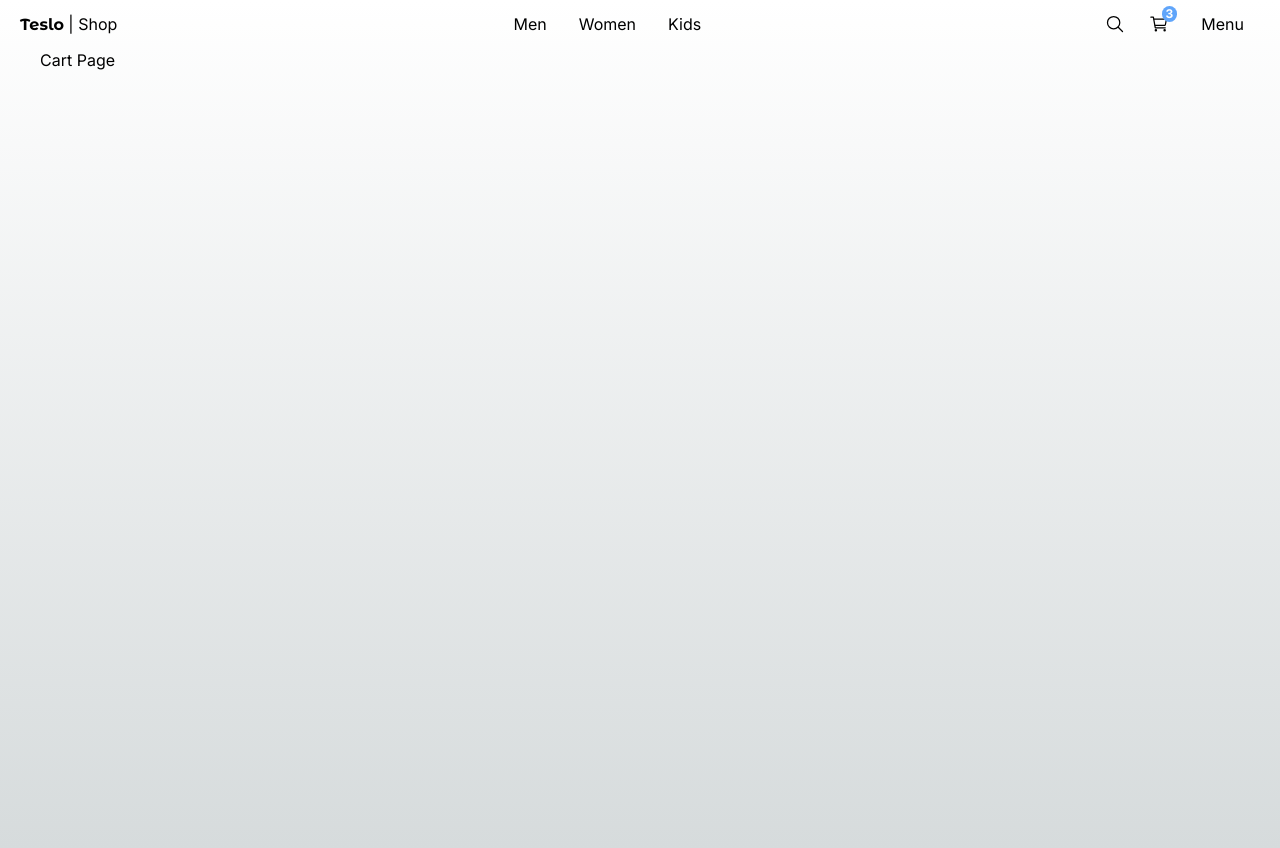
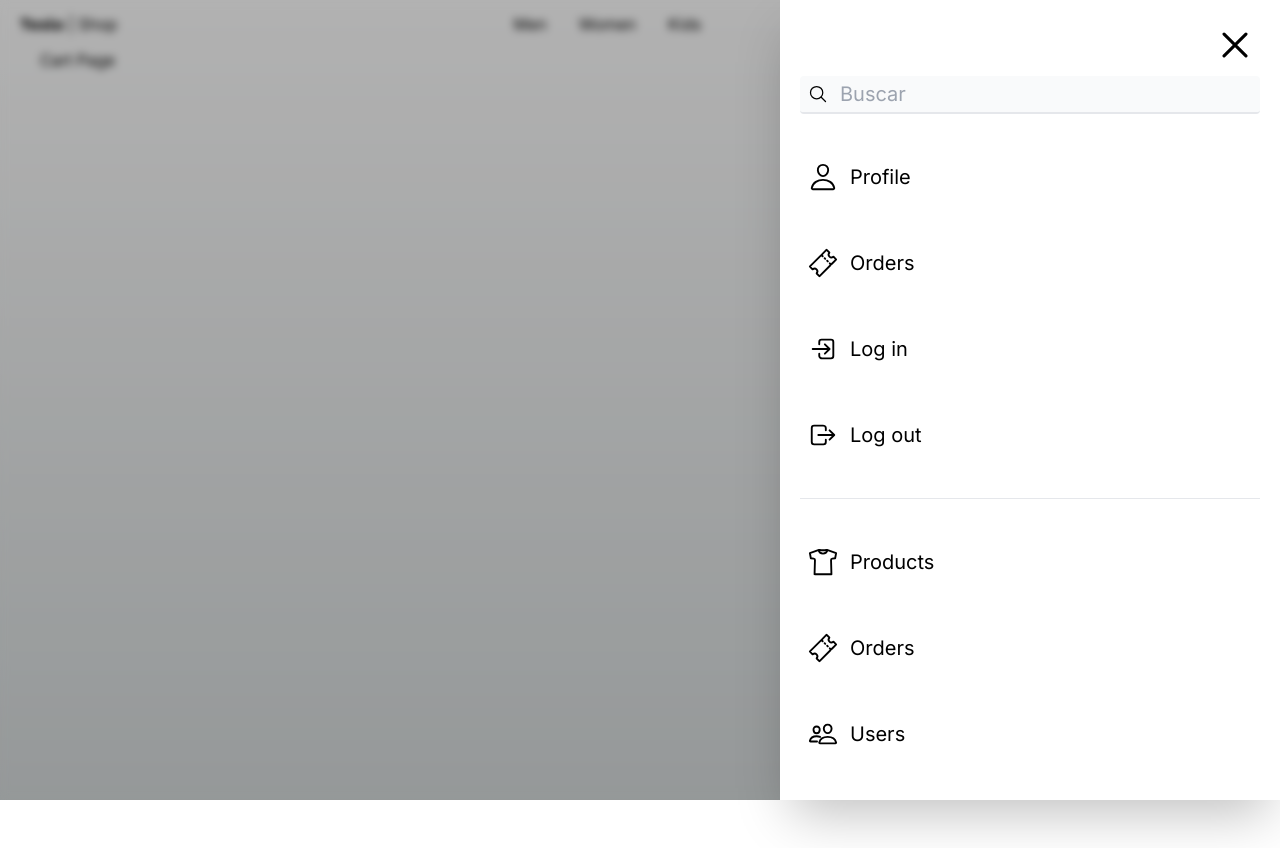
Before and after one commit to Carloslt5/next-course, a Next.js app in the folder 04-teslo-shop/: page /cart in a window 1280 px wide. After the commit the page ends 800 px from the top, so only its background shows below. Built offline with nearby package versions, Linux system fonts and the light colour scheme.

Commit message:
🔨 task: generate sidbar with links

```diff
--- a/04-teslo-shop/src/app/(shop)/layout.tsx
+++ b/04-teslo-shop/src/app/(shop)/layout.tsx
@@ -1,6 +1,11 @@
+import { Sidebar } from "@/components/ui/Sidebar";
+import { TopMenu } from "@/components/ui/TopMenu";
+
 export default function ShopLayout({ children }: { children: React.ReactNode }) {
   return (
-    <main className=" min-h-screen">
+    <main className="min-h-screen">
+      <TopMenu />
+      <Sidebar />
       <div className="px-1 sm:px-10">{children}</div>
     </main>
   );
--- a/04-teslo-shop/src/app/layout.tsx
+++ b/04-teslo-shop/src/app/layout.tsx
@@ -1,4 +1,3 @@
-import { TopMenu } from "@/components/ui/TopMenu";
 import { inter } from "@/config/fonts";
 import type { Metadata } from "next";
 import "./globals.css";
@@ -15,10 +14,7 @@
 }>) {
   return (
     <html lang="en">
-      <body className={inter.className}>
-        <TopMenu />
-        {children}
-      </body>
+      <body className={inter.className}>{children}</body>
     </html>
   );
 }
--- /dev/null
+++ b/04-teslo-shop/src/components/ui/Sidebar.tsx
@@ -0,0 +1,89 @@
+"use client";
+
+import Link from "next/link";
+import {
+  IoCloseOutline,
+  IoLogInOutline,
+  IoLogOutOutline,
+  IoPeopleOutline,
+  IoPersonOutline,
+  IoSearchOutline,
+  IoShirtOutline,
+  IoTicketOutline,
+} from "react-icons/io5";
+
+export const Sidebar = () => {
+  return (
+    <div>
+      <div className="fixed top-0 left-0 w-screen h-screen z-10 bg-black opacity-30 " />
+      <div className="fade-in fixed top-0 left-0 w-screen h-screen z-10  backdrop-filter backdrop-blur-sm" />
+
+      <nav className="fixed p-5 right-0 top-0 w-[500px] h-screen bg-white z-20 shadow-2xl transform transition-all duration-300">
+        <IoCloseOutline
+          size={50}
+          className="absolute top-5 right-5 cursor-pointer"
+          onClick={() => console.log("click")}
+        />
+        <div className="relative mt-14">
+          <IoSearchOutline size={20} className="absolute top-2 left-2" />
+          <input
+            type="text"
+            placeholder="Buscar"
+            className="w-full bg-gray-50 rounded pl-10 py-1 pr-10 border-b-2 text-xl border-gray-200 focus:outline-none focus:border-blue-500"
+          />
+        </div>
+
+        <Link
+          href={"/"}
+          className="flex items-center mt-10 p-2 hover:bg-gray-100 rounded transition-all"
+        >
+          <IoPersonOutline size={30} /> <span className="ml-3 text-xl">Profile</span>
+        </Link>
+
+        <Link
+          href={"/"}
+          className="flex items-center mt-10 p-2 hover:bg-gray-100 rounded transition-all"
+        >
+          <IoTicketOutline size={30} /> <span className="ml-3 text-xl">Orders</span>
+        </Link>
+
+        <Link
+          href={"/"}
+          className="flex items-center mt-10 p-2 hover:bg-gray-100 rounded transition-all"
+        >
+          <IoLogInOutline size={30} /> <span className="ml-3 text-xl">Log in</span>
+        </Link>
+
+        <Link
+          href={"/"}
+          className="flex items-center mt-10 p-2 hover:bg-gray-100 rounded transition-all"
+        >
+          <IoLogOutOutline size={30} /> <span className="ml-3 text-xl">Log out</span>
+        </Link>
+
+        <hr className="my-10" />
+
+        <Link
+          href={"/"}
+          className="flex items-center mt-10 p-2 hover:bg-gray-100 rounded transition-all"
+        >
+          <IoShirtOutline size={30} /> <span className="ml-3 text-xl">Products</span>
+        </Link>
+
+        <Link
+          href={"/"}
+          className="flex items-center mt-10 p-2 hover:bg-gray-100 rounded transition-all"
+        >
+          <IoTicketOutline size={30} /> <span className="ml-3 text-xl">Orders</span>
+        </Link>
+
+        <Link
+          href={"/"}
+          className="flex items-center mt-10 p-2 hover:bg-gray-100 rounded transition-all"
+        >
+          <IoPeopleOutline size={30} /> <span className="ml-3 text-xl">Users</span>
+        </Link>
+      </nav>
+    </div>
+  );
+};
```
